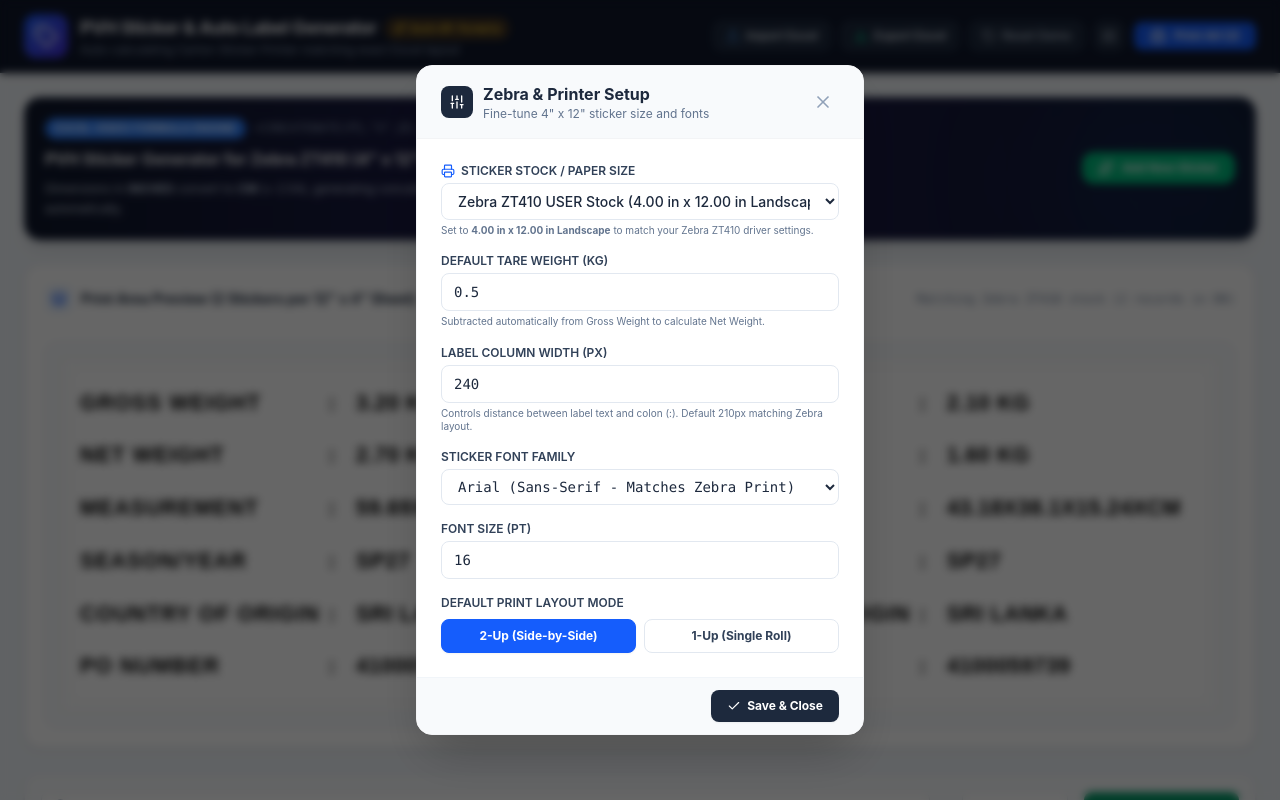
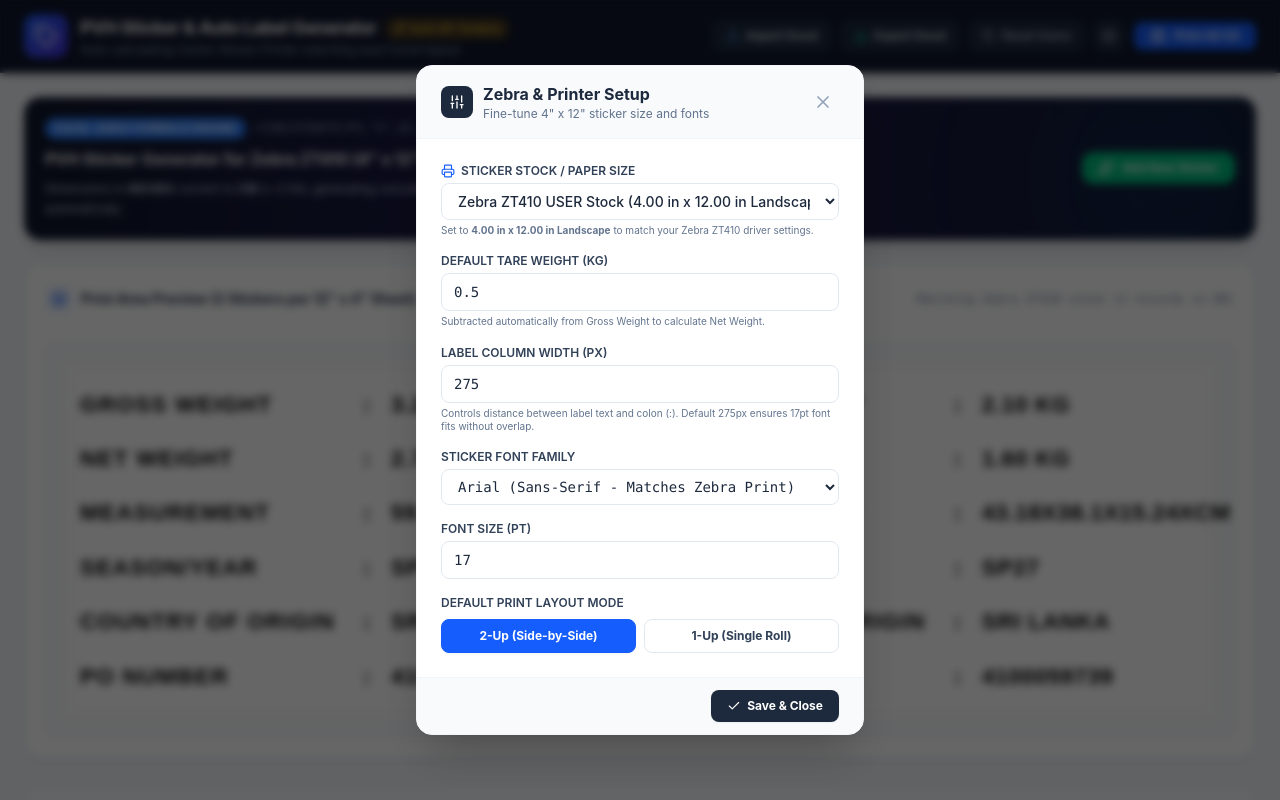
Before and after one commit to dilipac1/PVH-Sticker-Auto-Label-Generator, a React (Vite) app: page / in a window 1280 px wide. Both pictures are taken after a click on the button 1109 px from the left and 36 px from the top of the page. Shown: the top 800 px of the page. Built offline with nearby package versions, Linux system fonts and the light colour scheme.

Commit message:
feat: update default label font size and spacing
Increase default font size to 17pt and label column width to 275px to improve label readability and prevent text overlap. Update printer settings modal constraints to support these layout adjustments.

```diff
--- a/src/components/PrinterSettingsModal.tsx
+++ b/src/components/PrinterSettingsModal.tsx
@@ -94,13 +94,13 @@
             <input
               type="number"
               min="140"
-              max="300"
-              value={settings.labelWidthPx || 210}
-              onChange={(e) => handleChange('labelWidthPx', parseInt(e.target.value) || 210)}
+              max="350"
+              value={settings.labelWidthPx || 275}
+              onChange={(e) => handleChange('labelWidthPx', parseInt(e.target.value) || 275)}
               className="w-full px-3 py-2 border border-slate-200 rounded-lg font-mono focus:ring-2 focus:ring-blue-500 focus:outline-none text-sm"
             />
             <span className="text-[10px] text-slate-500 mt-1 block">
-              Controls distance between label text and colon (:). Default 210px matching Zebra layout.
+              Controls distance between label text and colon (:). Default 275px ensures 17pt font fits without overlap.
             </span>
           </div>
 
@@ -129,9 +129,9 @@
               type="number"
               step="0.5"
               min="8"
-              max="20"
-              value={settings.fontSizePt}
-              onChange={(e) => handleChange('fontSizePt', parseFloat(e.target.value) || 12)}
+              max="24"
+              value={settings.fontSizePt || 17}
+              onChange={(e) => handleChange('fontSizePt', parseFloat(e.target.value) || 17)}
               className="w-full px-3 py-2 border border-slate-200 rounded-lg font-mono text-sm focus:ring-2 focus:ring-blue-500 focus:outline-none"
             />
           </div>
--- a/src/components/StickerView.tsx
+++ b/src/components/StickerView.tsx
@@ -17,11 +17,11 @@
 }) => {
   const fontStyle = {
     fontFamily: settings?.fontFamily || 'Arial, sans-serif',
-    fontSize: isCompact ? '13px' : `${settings?.fontSizePt || 16}pt`,
-    lineHeight: '2.1', // Fills 4 inch vertical height perfectly
+    fontSize: isCompact ? '13px' : `${settings?.fontSizePt || 17}pt`,
+    lineHeight: '2.05', // Clean vertical line height
   };
 
-  const labelWidth = settings?.labelWidthPx || 240;
+  const labelWidth = settings?.labelWidthPx || 275;
 
   return (
     <div
@@ -33,8 +33,8 @@
           {/* GROSS WEIGHT */}
           <tr className="align-baseline">
             <td
-              style={{ width: `${labelWidth}px` }}
-              className="font-extrabold text-black tracking-wider whitespace-nowrap pr-2 py-1"
+              style={{ width: `${labelWidth}px`, minWidth: `${labelWidth}px` }}
+              className="font-extrabold text-black tracking-wider whitespace-nowrap pr-3 py-1"
             >
               GROSS WEIGHT
             </td>
@@ -47,8 +47,8 @@
           {/* NET WEIGHT */}
           <tr className="align-baseline">
             <td
-              style={{ width: `${labelWidth}px` }}
-              className="font-extrabold text-black tracking-wider whitespace-nowrap pr-2 py-1"
+              style={{ width: `${labelWidth}px`, minWidth: `${labelWidth}px` }}
+              className="font-extrabold text-black tracking-wider whitespace-nowrap pr-3 py-1"
             >
               NET WEIGHT
             </td>
@@ -61,8 +61,8 @@
           {/* MEASUREMENT */}
           <tr className="align-baseline">
             <td
-              style={{ width: `${labelWidth}px` }}
-              className="font-extrabold text-black tracking-wider whitespace-nowrap pr-2 py-1"
+              style={{ width: `${labelWidth}px`, minWidth: `${labelWidth}px` }}
+              className="font-extrabold text-black tracking-wider whitespace-nowrap pr-3 py-1"
             >
               MEASUREMENT
             </td>
@@ -75,8 +75,8 @@
           {/* SEASON/YEAR */}
           <tr className="align-baseline">
             <td
-              style={{ width: `${labelWidth}px` }}
-              className="font-extrabold text-black tracking-wider whitespace-nowrap pr-2 py-1"
+              style={{ width: `${labelWidth}px`, minWidth: `${labelWidth}px` }}
+              className="font-extrabold text-black tracking-wider whitespace-nowrap pr-3 py-1"
             >
               SEASON/YEAR
             </td>
@@ -89,8 +89,8 @@
           {/* COUNTRY OF ORIGIN */}
           <tr className="align-baseline">
             <td
-              style={{ width: `${labelWidth}px` }}
-              className="font-extrabold text-black tracking-wider whitespace-nowrap pr-2 py-1"
+              style={{ width: `${labelWidth}px`, minWidth: `${labelWidth}px` }}
+              className="font-extrabold text-black tracking-wider whitespace-nowrap pr-3 py-1"
             >
               COUNTRY OF ORIGIN
             </td>
@@ -103,8 +103,8 @@
           {/* PO NUMBER */}
           <tr className="align-baseline">
             <td
-              style={{ width: `${labelWidth}px` }}
-              className="font-extrabold text-black tracking-wider whitespace-nowrap pr-2 py-1"
+              style={{ width: `${labelWidth}px`, minWidth: `${labelWidth}px` }}
+              className="font-extrabold text-black tracking-wider whitespace-nowrap pr-3 py-1"
             >
               PO NUMBER
             </td>
--- a/src/utils/excel.ts
+++ b/src/utils/excel.ts
@@ -92,10 +92,10 @@
   layoutMode: '2-up',
   paperSize: 'zebra-12x4', // Exact Zebra ZT410 (4.00 in x 12.00 in Landscape)
   defaultTareWeight: 0.50,
-  fontSizePt: 16, // Fills 12" x 4" page fully matching user Image 2
+  fontSizePt: 17, // User requested 17pt default
   fontFamily: 'Arial',
   uppercaseOnly: true,
-  labelWidthPx: 240, // Wide label column for large bold text
+  labelWidthPx: 275, // Generous 275px label width preventing COUNTRY OF ORIGIN overlap at 17pt
   columnWidthMm: 80,
   rowGapMm: 4,
   stickerWidthMm: 95,
```
Also changed, not shown: public/assets/aistudio/image_f0bf0911.png (added).
